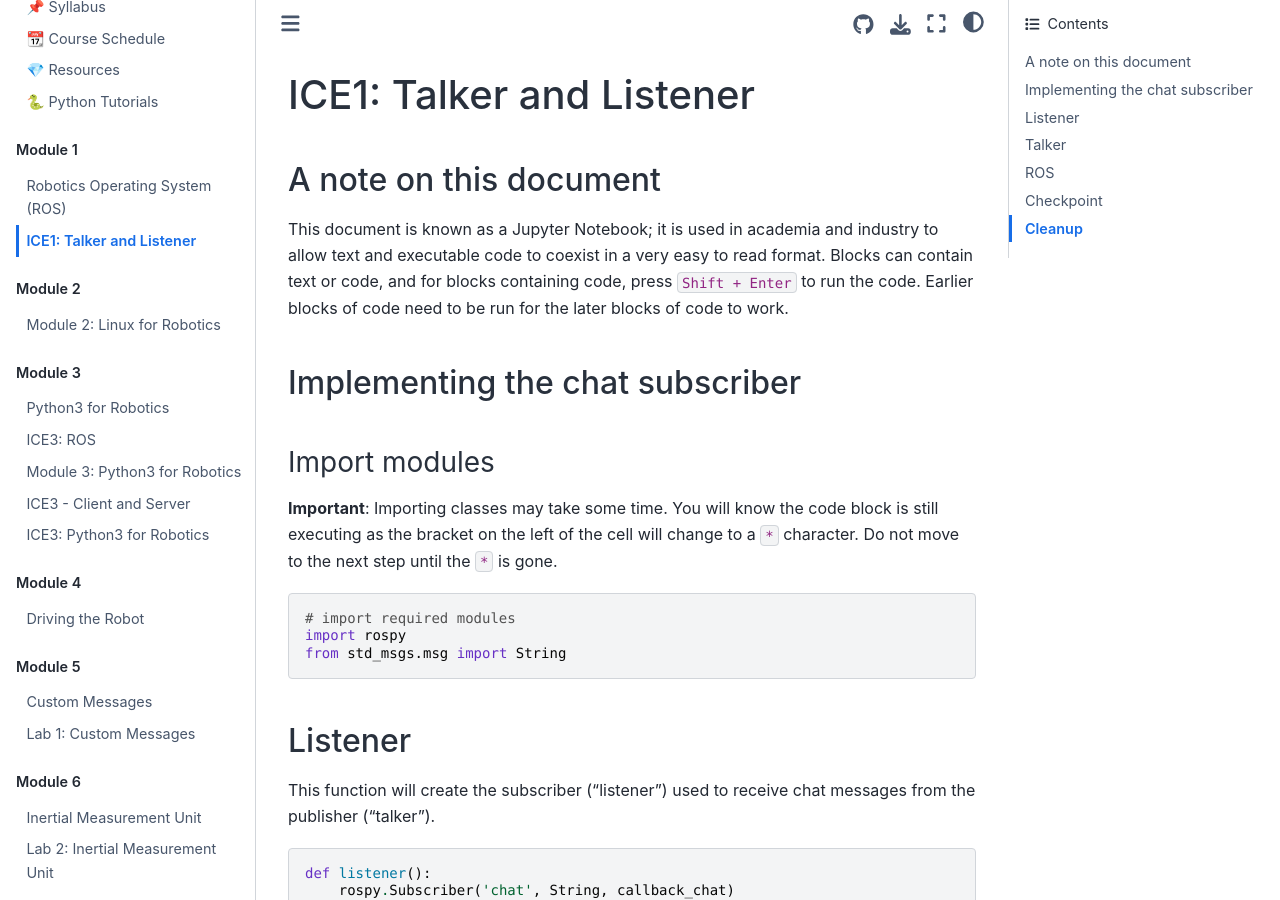
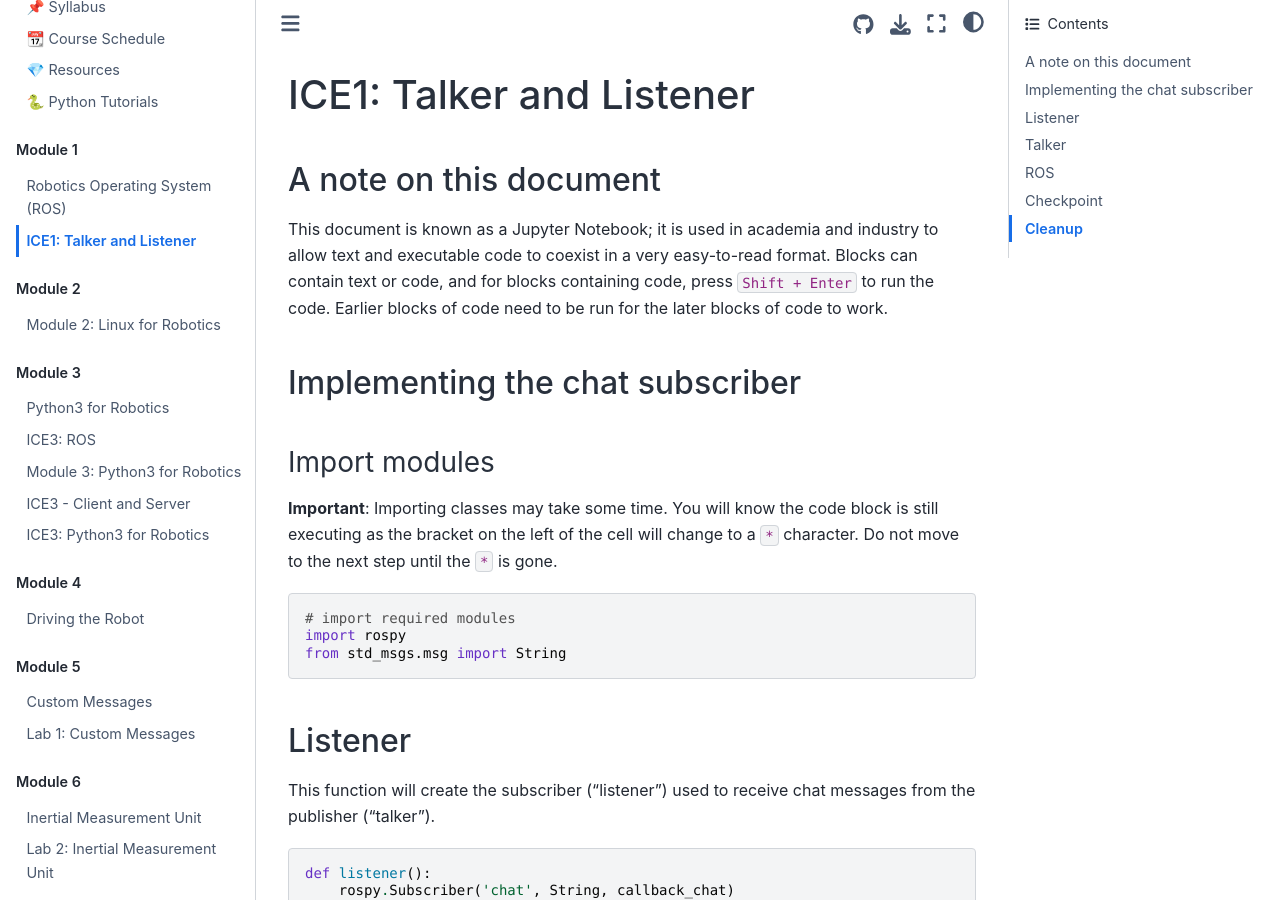
Before and after one commit to stanbaek/ece387_book, a Jupyter Book: the page built from docs/Module1_ROS/ICE1_ListenerTalker.md, in a window 1280 px wide and 900 px high. Built offline with Jupyter Book 1.0.4 settings and Sphinx 7.4.7 and the Sphinx Book theme 1.1.4, drawn with Linux system fonts in a browser that asks for light colours; pages that are not in the unit, such as notebooks, are missing from menus.

```diff
--- a/docs/Module1_ROS/ICE1_ListenerTalker.md
+++ b/docs/Module1_ROS/ICE1_ListenerTalker.md
@@ -1,7 +1,7 @@
 # ICE1: Talker and Listener
 
 ## A note on this document
-This document is known as a Jupyter Notebook; it is used in academia and industry to allow text and executable code to coexist in a very easy to read format. Blocks can contain text or code, and for blocks containing code, press `Shift + Enter` to run the code. Earlier blocks of code need to be run for the later blocks of code to work.
+This document is known as a Jupyter Notebook; it is used in academia and industry to allow text and executable code to coexist in a very easy-to-read format. Blocks can contain text or code, and for blocks containing code, press `Shift + Enter` to run the code. Earlier blocks of code need to be run for the later blocks of code to work.
 
 ## Implementing the chat subscriber
 
```
